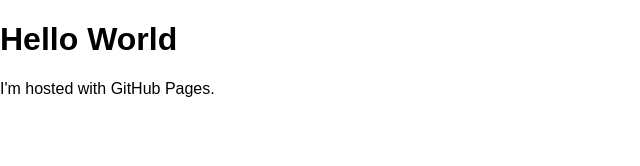
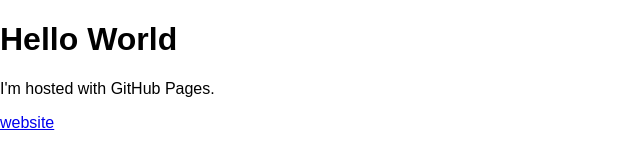
Before and after one commit to austynbenyak/portfolio, a plain HTML site: page index.html in a window 1280 px wide. Shown: the full height of the page, 0-640 px from the left. Drawn offline with Linux system fonts and the light colour scheme.

Commit message:
website link added to index.

```diff
--- a/index.html
+++ b/index.html
@@ -3,6 +3,7 @@
 <body>
 <h1>Hello World</h1>
 <p>I'm hosted with GitHub Pages.</p>
+<a href="main website/index.html">website</a>
 </body>
 <link href="style.css" rel="stylesheet" type="text/css" media="screen" />
 </html>
```
Also changed, not shown: 1 other file.
